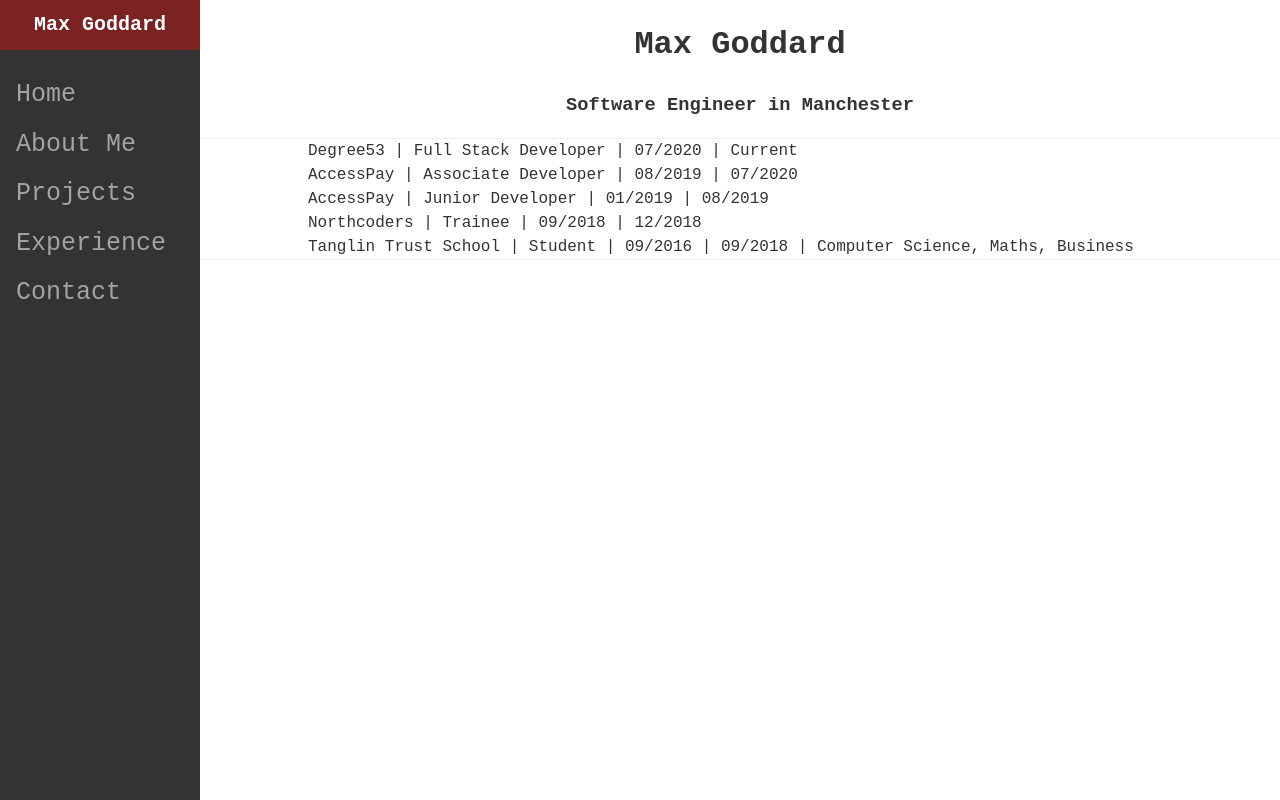
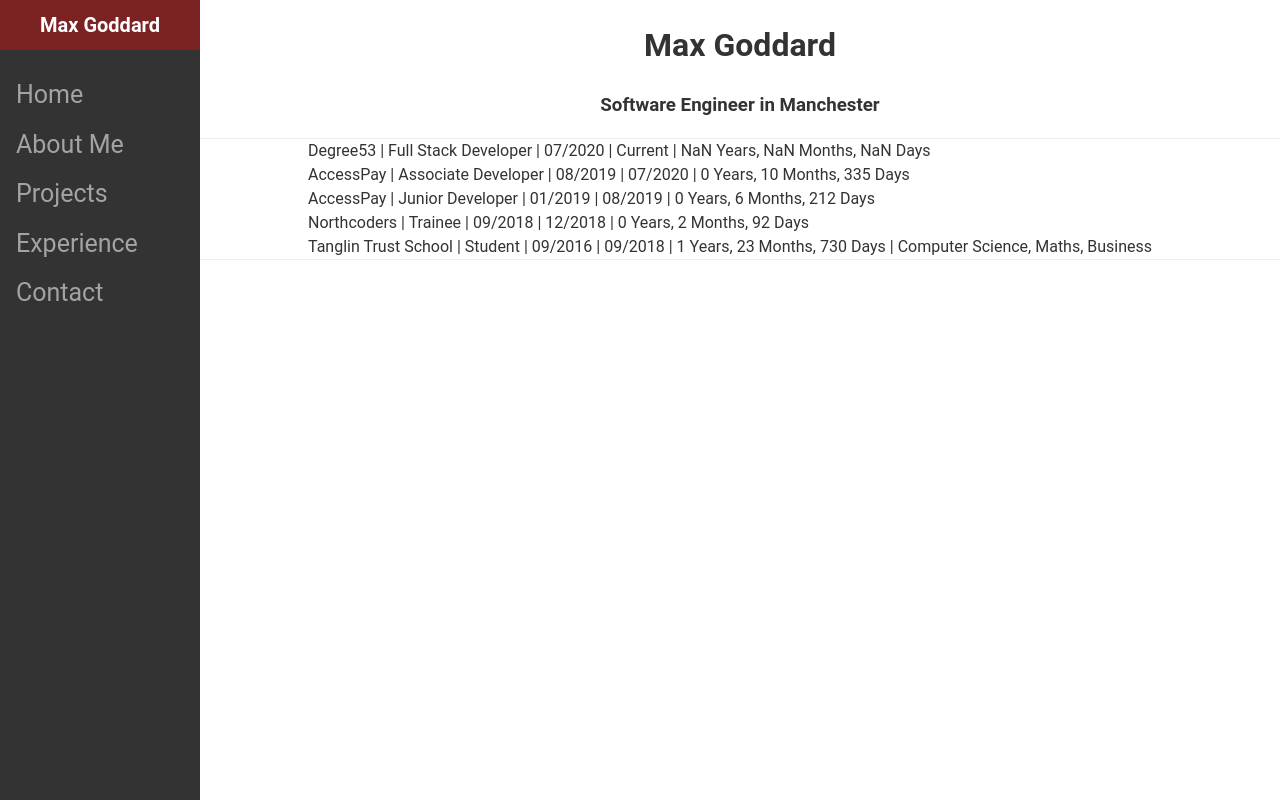
Before and after one commit to mxgoddard/max-site, a React (Create React App) app: page /experience in a window 1280 px wide. Built offline with nearby package versions, Linux system fonts and the light colour scheme.

Commit message:
Experience page

```diff
--- a/src/app.css
+++ b/src/app.css
@@ -1,14 +1,18 @@
+html, body {
+    font-family: 'Roboto', sans-serif;
+}
+
 body {
     margin: 0px;
     color: #333;
     line-height: 1.5;
-    font-family: 'Roboto Mono', monospace;
+    /* font-family: 'Roboto', sans-serif; */
 }
 
 .format-styling {
     padding-left: 10%;
     padding-right: 10%;
-    font-family: 'Roboto Mono', monospace;
+    /* font-family: 'Roboto', sans-serif; */
     border-bottom-color: black;
     border-bottom-style: inset;
     border-bottom-width: 1px;
--- a/src/components/Experience.jsx
+++ b/src/components/Experience.jsx
@@ -17,7 +17,8 @@ export default class Experience extends React.Component {
                                 <span>{ obj.company } | </span>
                                 <span>{ obj.position } | </span>
                                 <span>{ obj.startDate } | </span>
-                                <span>{ obj.endDate }</span>
+                                <span>{ obj.endDate } | </span>
+                                <span>{ this.CalculatePeriod(obj.startDate, obj.endDate) }</span>
                                 { obj.notes.length > 0 &&
                                     <span> | { obj.notes }</span>
                                 }
@@ -29,13 +30,44 @@ export default class Experience extends React.Component {
         )
     };
 
-    componentDidMount() {
+    componentDidMount()
+    {
         if (experienceJson.experience !== undefined) {
             this.setState({ experience: this.SortExperience(experienceJson.experience) })
         }
     }
 
-    SortExperience(experience) {
+    CalculatePeriod(startDate, endDate)
+    {
+        let splitDate = startDate.split('/');
+        let startMonth = splitDate[0], startYear = splitDate[1];
+
+        let date1 = new Date(startYear, startMonth, '01');
+
+        splitDate = endDate.split('/');
+        let endmonth = splitDate[0], endYear = splitDate[1];
+
+        let date2 = new Date(endYear, endmonth, '01');
+        let difference = date2.getTime() - date1.getTime();
+
+        console.log('difference' + difference);
+
+        let day = 1000 * 60 * 60 * 24;
+
+        let days = Math.floor(difference/day);
+        let months = Math.floor(days/31);
+        let years = Math.floor(months/12);
+
+        console.log('Years' + years);
+        console.log('Months' + months);
+        console.log('Days' + days);
+
+        let value = `${years} Years, ${months} Months, ${days} Days`;
+        return value;
+    }
+
+    SortExperience(experience)
+    {
         return experience.sort(function(a, b) {
             let d = a.startDate.split('/');
             let aMonth = d[0], aYear = d[1];
```
Also changed, not shown: 2 other files (tests, documents, lock files or other folders).
